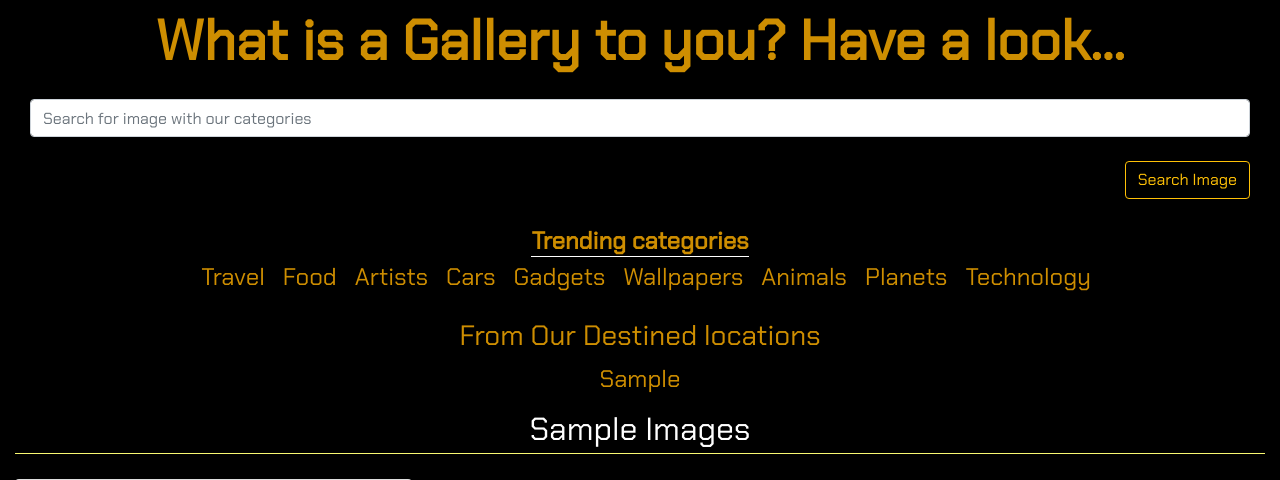
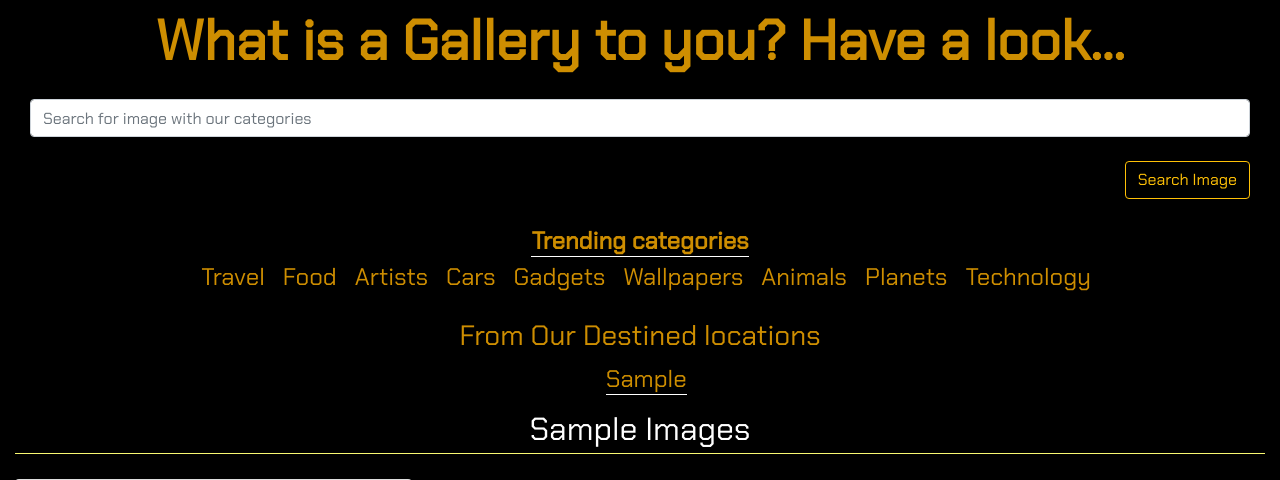
Before and after one commit to Reuben-Kipkemboi/Reuben-s--Gallery, a Django app: page / in a window 1280 px wide. Shown: the part 55-535 px from the top of the page. Run offline with Django 4.2, Linux system fonts and the light colour scheme; tables that the repository leaves empty hold one stand-in row (values such as "Sample post"); some libraries are stand-ins or nearby versions.

Commit message:
st:link-styling - optimize link styling

```diff
--- a/appgallery/static/css/styles.css
+++ b/appgallery/static/css/styles.css
@@ -74,6 +74,8 @@
     text-decoration: none;
     color: #ce8e01;
     font-weight: 400;
+    border-bottom: 0.2px solid #ffffff;
+    margin-left: 1%;
 }
 #date, #cat, #loc,.desc-mod{
     color: #d18a27;
```
